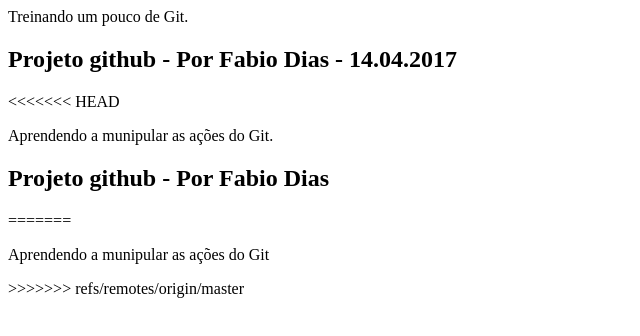
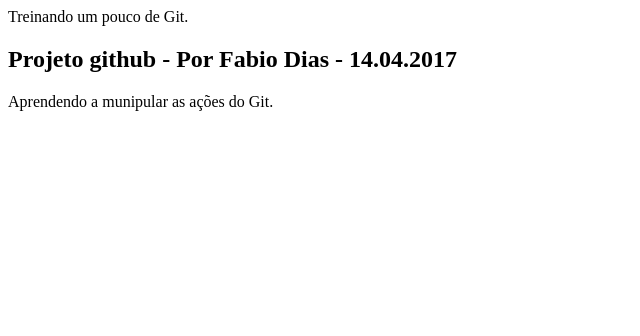
Before and after one commit to FR7/curso-git, a plain HTML site: page proposta_1.html in a window 1280 px wide. Shown: the whole page, without its empty margins (0-640 px from the left). Drawn offline with Linux system fonts and the light colour scheme.

Commit message:
Ultima Atuliazação

```diff
--- a/proposta_1.html
+++ b/proposta_1.html
@@ -8,15 +8,12 @@
 
         <h2> Projeto github - Por Fabio Dias - 14.04.2017 </h2>
 
-<<<<<<< HEAD
 
-        <p> Aprendendo a munipular as ações do Git.</p>
 
-        <h2> Projeto github - Por Fabio Dias </h2>
+        	<p> Aprendendo a munipular as ações do Git.</p>
 
-=======
-        <p> Aprendendo a munipular as ações do Git</p>
->>>>>>> refs/remotes/origin/master
+
+
 
 
     </body>
```
